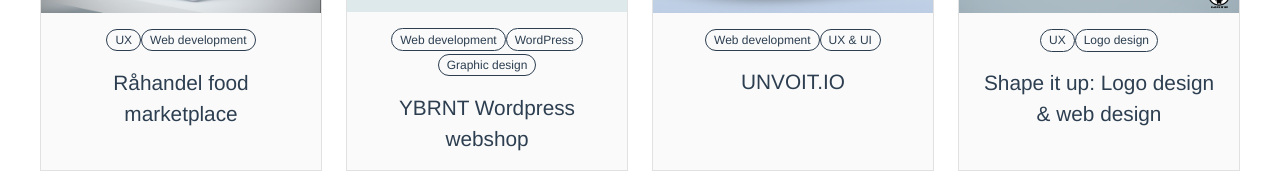
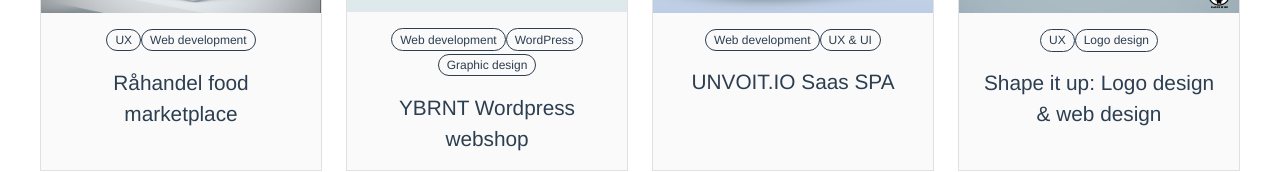
Before and after one commit to lucasjolibois54/portfolio-v4.0, a Vue app: page /Projects in a window 1280 px wide. Shown: the part 470-642 px from the top of the page. Built offline with nearby package versions, Linux system fonts and the light colour scheme.

Commit message:
Update ProjectsSection.vue

```diff
--- a/src/components/AllProjects/ProjectsSection.vue
+++ b/src/components/AllProjects/ProjectsSection.vue
@@ -52,9 +52,7 @@
                   </li>
                 </ol>
                 <h2 class="post-title">
-                  <a href="/my-projects/raahandel.html">
-                    Råhandel food marketplace
-                  </a>
+                  <a> Råhandel food marketplace </a>
                 </h2>
               </figcaption>
             </figure>
@@ -79,7 +77,11 @@
                   </li>
                 </ol>
                 <h2 class="post-title">
-                  <a href="#" target="_blank">YBRNT Wordpress webshop </a>
+                  <a href="#" target="_blank">
+                    <router-link to="/Ybrnt"
+                      ><span>YBRNT Wordpress webshop </span></router-link
+                    >
+                  </a>
                 </h2>
               </figcaption>
             </figure>
@@ -101,7 +103,11 @@
                   </li>
                 </ol>
                 <h2 class="post-title">
-                  <a href="#"> UNVOIT.IO </a>
+                  <a href="#">
+                    <router-link to="/About"
+                      ><span>UNVOIT.IO Saas SPA </span></router-link
+                    >
+                  </a>
 
                   <!-- Skrmoptagelse-2021-05-04-kl-2002.gif -->
                 </h2>
```
